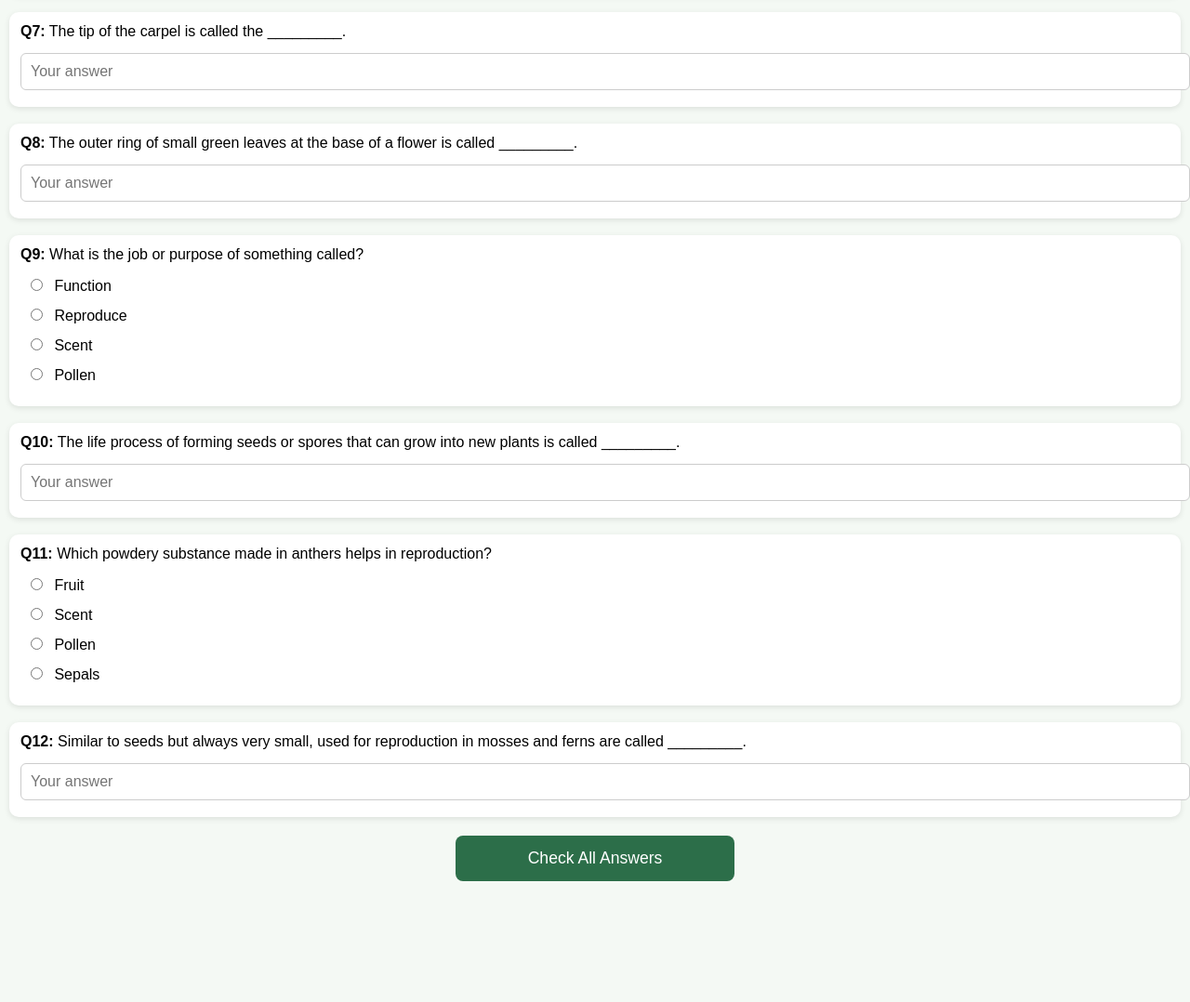
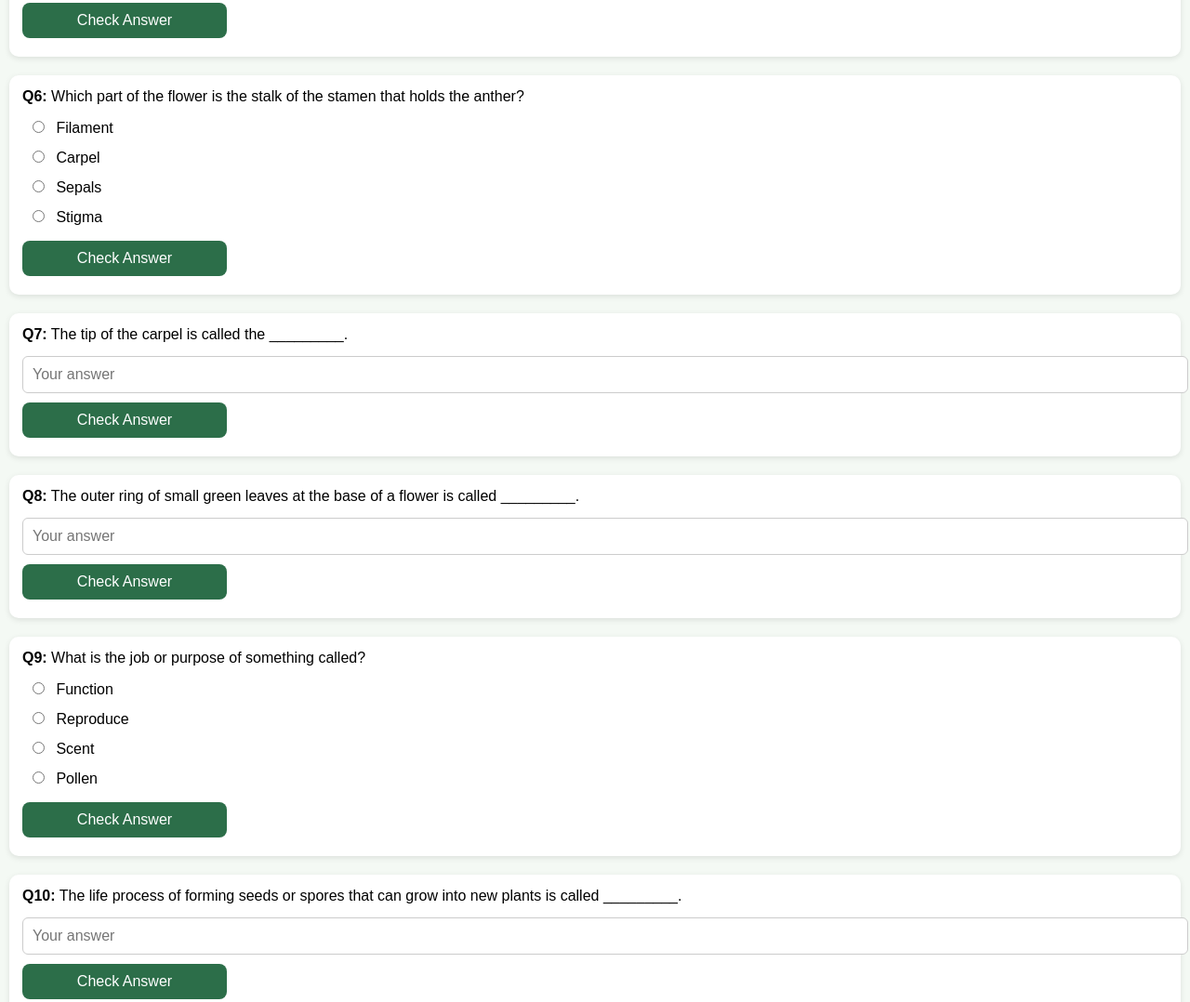
Before and after one commit to zeerahubairi/Cambridge-Grade-5-Science-Unit-1-Practice-Test, a plain HTML site: page index.html in a window 1280 px wide. Shown: the part 1140-2218 px from the top of the page at 93% size. Before the commit the page ends 2123 px from the top, so only its background shows below. Drawn offline with Linux system fonts and the light colour scheme.

Commit message:
Update index.html

```diff
--- a/index.html
+++ b/index.html
@@ -18,8 +18,8 @@
       margin-bottom: 15px;
     }
     .question {
-      margin-bottom: 18px;
-      padding: 12px;
+      margin-bottom: 20px;
+      padding: 14px;
       background: #fff;
       border-radius: 10px;
       box-shadow: 0 2px 6px rgba(0,0,0,0.1);
@@ -29,7 +29,6 @@
     input[type="radio"], input[type="text"] { margin-right: 8px; }
     input[type="text"] {
       width: 100%;
-      max-width: 100%;
       padding: 10px;
       margin-top: 6px;
       border-radius: 6px;
@@ -37,33 +36,24 @@
       font-size: 1em;
     }
     button {
-      margin-top: 20px;
-      padding: 14px 20px;
+      margin-top: 10px;
+      padding: 10px 16px;
       border: none;
       border-radius: 8px;
       background: #2c6e49;
       color: #fff;
       cursor: pointer;
-      display: block;
-      margin-left: auto;
-      margin-right: auto;
-      font-size: 1.1em;
+      font-size: 1em;
       width: 100%;
-      max-width: 300px;
+      max-width: 220px;
     }
     button:hover { background: #387d56; }
     .result { font-weight: bold; margin-top: 6px; font-size: 0.95em; }
     .correct { color: green; }
     .incorrect { color: red; }
-    #score {
-      text-align: center;
-      margin-top: 25px;
-      font-size: 1.2em;
-      font-weight: bold;
-    }
     #progress {
       text-align: center;
-      margin-bottom: 15px;
+      margin: 15px 0;
       font-size: 1em;
       font-weight: bold;
       color: #2c6e49;
@@ -74,8 +64,6 @@
   <h1>🌱 Kids Science Quiz – Plants and Flowers</h1>
   <div id="progress">Progress: 0 / 12</div>
   <div id="quiz"></div>
-  <button onclick="checkAnswers()">Check All Answers</button>
-  <div id="score"></div>
 
   <script>
     const quizData = [
@@ -93,9 +81,10 @@
       { type: "fill", question: "Similar to seeds but always very small, used for reproduction in mosses and ferns are called _________.", answer: "spores" }
     ];
 
+    let answeredCount = 0;
+
     function loadQuiz() {
       const quizContainer = document.getElementById("quiz");
-      const progress = document.getElementById("progress");
       quizData.forEach((q, index) => {
         const div = document.createElement("div");
         div.className = "question";
@@ -104,41 +93,31 @@
         let html = `<p><b>Q${index + 1}:</b> ${q.question}</p>`;
         if (q.type === "mcq") {
           q.options.forEach((opt, i) => {
-            html += `<label><input type='radio' name='q${index}' value='${i}' onchange='updateProgress()'> ${opt}</label>`;
+            html += `<label><input type='radio' name='q${index}' value='${i}'> ${opt}</label>`;
           });
         } else if (q.type === "fill") {
-          html += `<input type='text' id='fill${index}' placeholder='Your answer' oninput='updateProgress()'>`;
+          html += `<input type='text' id='fill${index}' placeholder='Your answer'>`;
         }
-        div.innerHTML = html + `<div class='result' id='r${index}'></div>`;
+        html += `<button onclick="checkAnswer(${index})">Check Answer</button>`;
+        html += `<div class='result' id='r${index}'></div>`;
+        div.innerHTML = html;
         quizContainer.appendChild(div);
       });
-      progress.textContent = `Progress: 0 / ${quizData.length}`;
     }
 
     function updateProgress() {
-      let answered = 0;
-      quizData.forEach((q, index) => {
-        if (q.type === "mcq") {
-          const selected = document.querySelector(`input[name='q${index}']:checked`);
-          if (selected) answered++;
-        } else if (q.type === "fill") {
-          const inputEl = document.getElementById("fill" + index);
-          if (inputEl.value.trim() !== "") answered++;
-        }
-      });
-      document.getElementById("progress").textContent = `Progress: ${answered} / ${quizData.length}`;
+      document.getElementById("progress").textContent = `Progress: ${answeredCount} / ${quizData.length}`;
     }
 
-    function checkAnswers() {
-      let score = 0;
-      quizData.forEach((q, index) => {
+    function checkAnswer(index) {
+      const q = quizData[index];
       const result = document.getElementById("r" + index);
+
       if (q.type === "mcq") {
         const selected = document.querySelector(`input[name='q${index}']:checked`);
         if (selected && parseInt(selected.value) === q.answer) {
           result.textContent = "✔ Correct!";
           result.className = "result correct";
-            score++;
         } else {
           result.textContent = "✘ Oops! That’s not right.";
           result.className = "result incorrect";
@@ -150,31 +129,26 @@
         if (userAnswer === q.answer.toLowerCase()) {
           result.textContent = "✔ Great job! You got it right!";
           result.className = "result correct";
-            score++;
         } else if (userAnswer) {
           const firstLetter = q.answer.charAt(0).toUpperCase();
-            result.textContent = `😅 Uh-oh, looks like you're having a little trouble. Hint: starts with '${firstLetter}' and has ${q.answer.length} letters.`;
+          result.textContent = `😅 Uh-oh, seems tricky. Hint: starts with '${firstLetter}' and has ${q.answer.length} letters.`;
           result.className = "result incorrect";
         } else {
           result.textContent = "✘ You left this blank.";
           result.className = "result incorrect";
         }
       }
-      });
 
-      let message = "";
-      if (score === quizData.length) {
-        message = "🎉 Perfect score! You’re a plant genius!";
-      } else if (score >= quizData.length * 0.7) {
-        message = "🌟 Great work! You really know your plants!";
-      } else {
-        message = "👍 Keep practicing, you’re getting better every time!";
+      // Count only once per question
+      if (!document.getElementById("q" + index).classList.contains("answered")) {
+        answeredCount++;
+        document.getElementById("q" + index).classList.add("answered");
+        updateProgress();
       }
-
-      document.getElementById("score").innerHTML = `<h2>Your Score: ${score}/${quizData.length}</h2><p>${message}</p>`;
     }
 
     loadQuiz();
+    updateProgress();
   </script>
 </body>
 </html>
```
Lines whose indentation alone changed are shown as unchanged.
